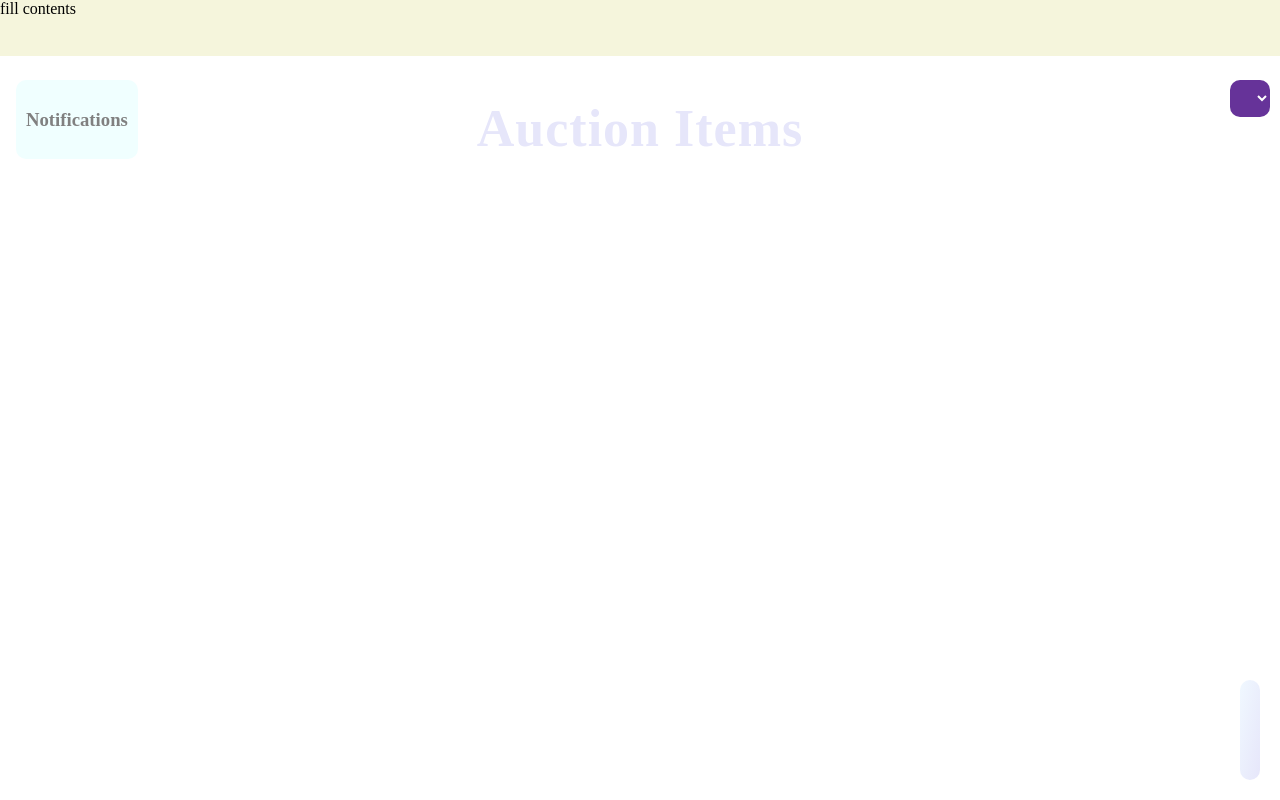
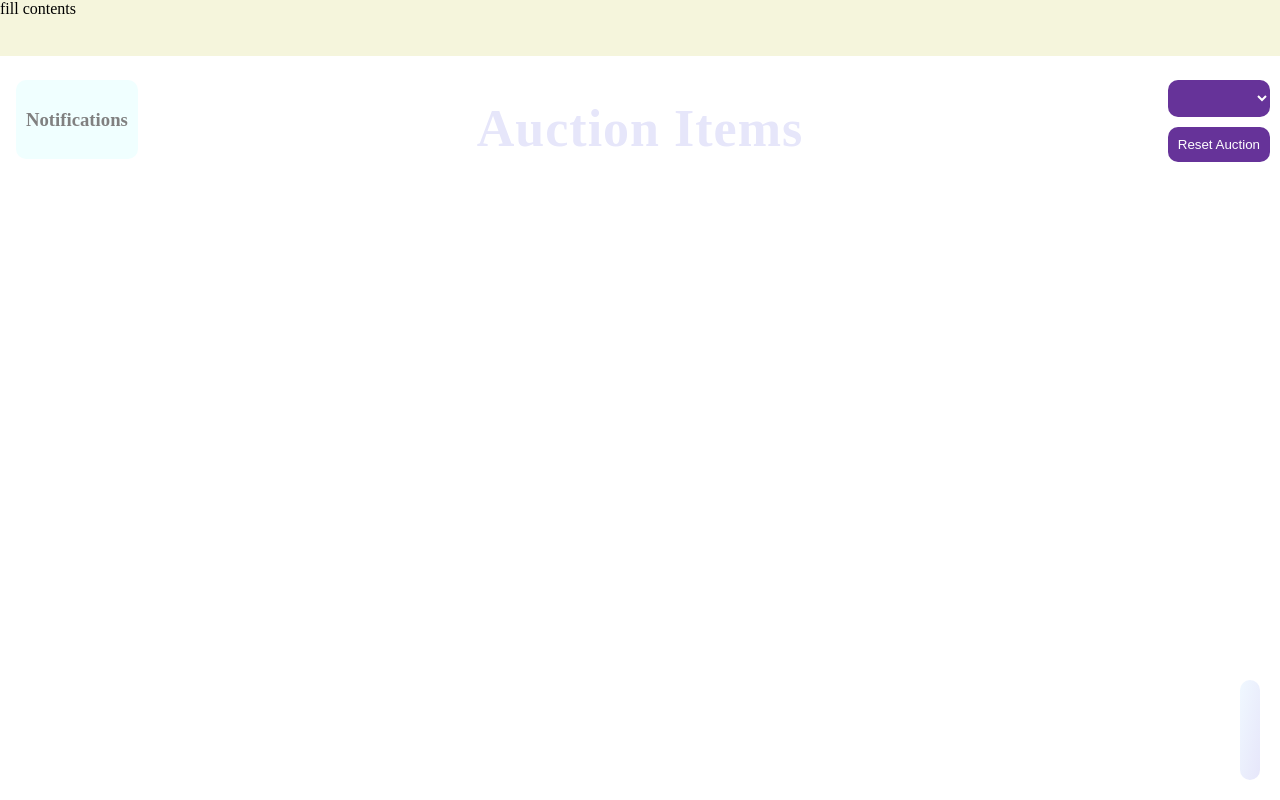
Before and after one commit to nived-cv/auction-app, a React (Create React App) app: page / in a window 1280 px wide. Built offline with nearby package versions, Linux system fonts and the light colour scheme.

Commit message:
reset button added

```diff
--- a/src/ContentScreen.tsx
+++ b/src/ContentScreen.tsx
@@ -106,6 +106,13 @@ export const ContentScreen = () => {
         }, 2500)
     }
 
+    const resetAuction = () =>{
+
+        localStorage.clear()
+        setAuctionitems([])
+        setUsers([])
+    }
+
     useEffect(() => {
 
         let auction_items = getData("auction_items")!
@@ -133,6 +140,7 @@ export const ContentScreen = () => {
                         return <option value={user.id}> {user.name}</option>
                     })}
                 </select>
+                <button onClick = {resetAuction}> Reset Auction</button>
             </div>
 
             <MessageContext.Provider value={{displayMessage, setData}}>
--- a/src/css/auction-users.css
+++ b/src/css/auction-users.css
@@ -1,18 +1,3 @@
-
-
-.user-list{
-    position: absolute;
-    right:10px;
-    top:10%;
-}
-
-.user-list select{
-    padding:10px;
-    background-color: rebeccapurple;
-    color:white;
-    border-radius:10px;
-    border:none;
-}
 
 .notification{
     background-color: azure;
--- a/src/css/content-screen.css
+++ b/src/css/content-screen.css
@@ -22,3 +22,30 @@
 .message{
     color:black;
 }
+
+
+
+.user-list{
+    position: absolute;
+    right:10px;
+    top:10%;
+    display:flex;
+    flex-direction: column;
+    row-gap:10px;
+}
+
+.user-list select{
+    padding:10px;
+    background-color: rebeccapurple;
+    color:white;
+    border-radius:10px;
+    border:none;
+}
+
+.user-list button{
+    padding:10px;
+    background-color: rebeccapurple;
+    color:white;
+    border-radius:10px;
+    border:none;
+}
```
